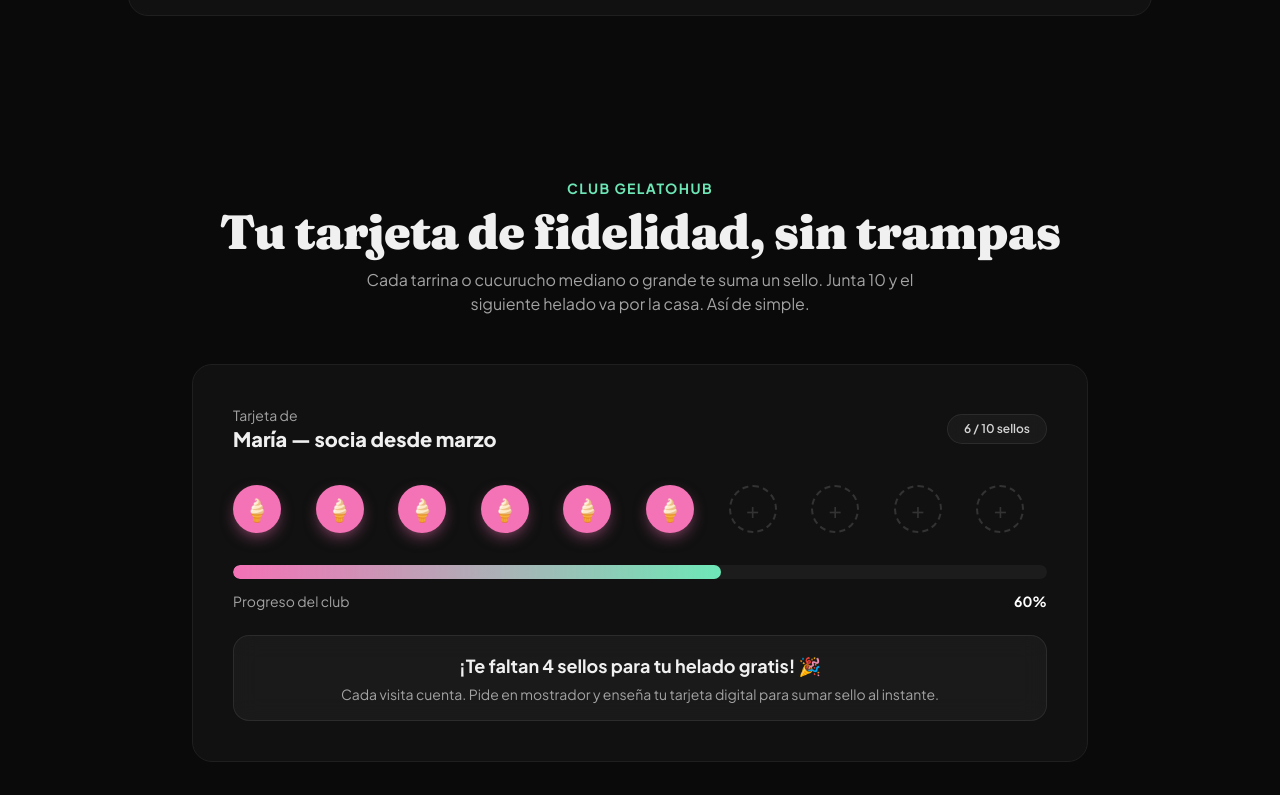
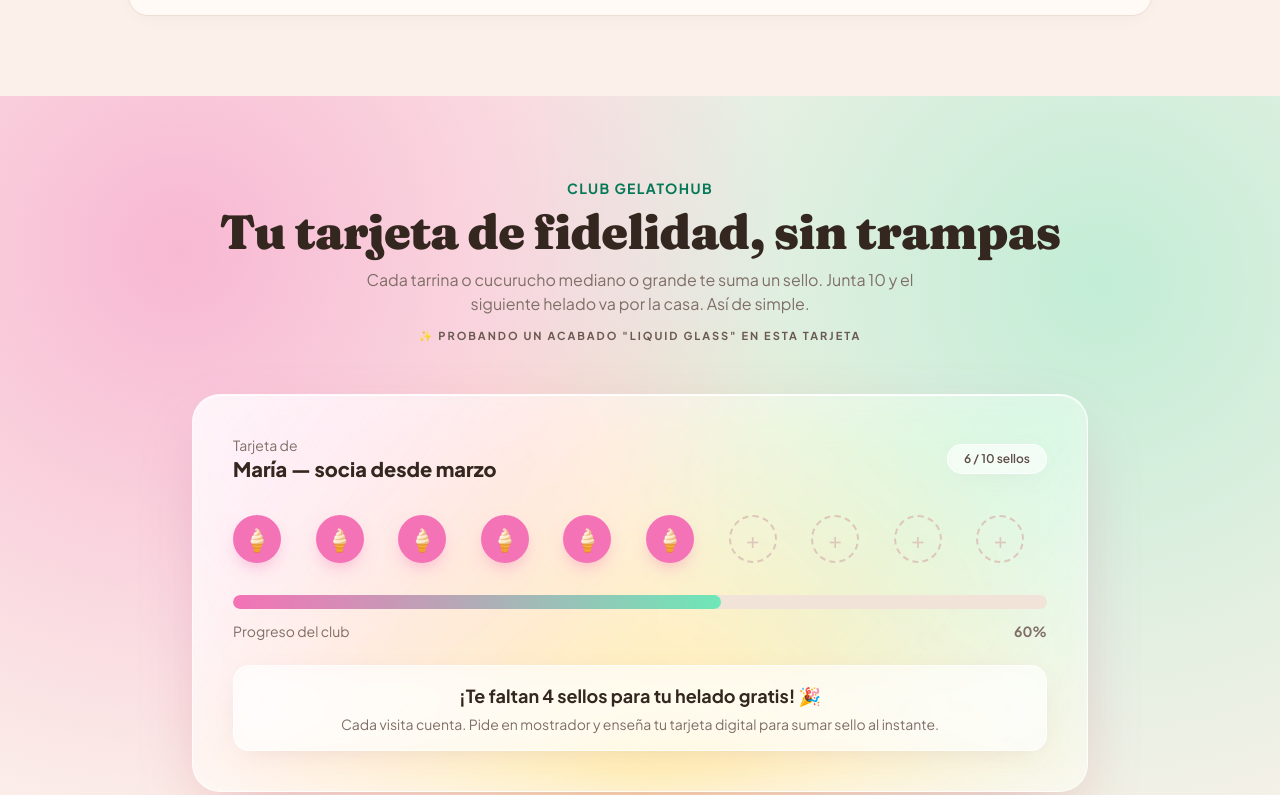
Before and after one commit to dariioacostaa06-glitch/gelatohub, a plain HTML site: page index.html in a window 1280 px wide. Shown: the part 3218-4013 px from the top of the page. Drawn offline with nearby package versions, Linux system fonts and the light colour scheme.

Commit message:
Pasa la web a tema claro pastel y prueba un acabado liquid glass
Fondo crema cálido en vez de negro, header/nav en cristal blanco translúcido,
y se recolorea la escala "neutral" de Tailwind a tonos cálidos para mantener
contraste sobre el nuevo fondo claro (mejor encaje con una heladería).
Se añade además un nuevo estilo .liquid-glass (blur + saturación + brillos
especulares) aplicado como prueba a la tarjeta del Club GelatoHub, sobre un
fondo con manchas de color para que se note el efecto de cristal.

Co-Authored-By: Claude Sonnet 4.6 <noreply@anthropic.com>

```diff
--- a/index.html
+++ b/index.html
@@ -7,48 +7,92 @@
 <link rel="preconnect" href="https://fonts.googleapis.com">
 <link href="https://fonts.googleapis.com/css2?family=Fraunces:ital,opsz,wght@0,9..144,400..900;1,9..144,400..900&family=Plus+Jakarta+Sans:wght@400;500;600;700;800&display=swap" rel="stylesheet"/>
 <script src="https://cdn.tailwindcss.com"></script>
+<script>
+  /* Recoloreamos la escala "neutral" de Tailwind a tonos cálidos: el sitio
+     pasó de fondo oscuro a un crema pastel y los grises fríos por defecto
+     quedaban apagados sobre ese fondo. */
+  tailwind.config = {
+    theme: { extend: { colors: { neutral: {
+      200:'#3b2e29', 300:'#5d4d46', 400:'#7f6f67', 500:'#a8978e', 700:'#ecdfd6', 900:'#f6efe9'
+    } } } }
+  }
+</script>
 <style>
-:root{--accent:#f472b6;--accent2:#ec4899;--mint:#6ee7b7}
+:root{
+  --bg:#fbf1ea;
+  --ink:#33271f;
+  --ink-soft:#6b5a51;
+  --accent:#db2777;
+  --accent-bg:#f472b6;
+  --accent2:#ec4899;
+  --mint:#047857;
+  --mint-bg:#6ee7b7;
+  --card:#fffaf6;
+  --line:#ecdfd6;
+}
 *{font-family:'Plus Jakarta Sans',sans-serif}
 h1,h2,h3{font-family:'Fraunces',serif;letter-spacing:-.015em}
-body{background:#0a0a0a;color:#f0f0f0}
-.glass{background:rgba(255,255,255,.04);backdrop-filter:blur(12px);border:1px solid rgba(255,255,255,.08)}
+body{background:var(--bg);color:var(--ink)}
+.glass{background:rgba(255,255,255,.55);backdrop-filter:blur(16px) saturate(140%);-webkit-backdrop-filter:blur(16px) saturate(140%);border:1px solid rgba(255,255,255,.7);box-shadow:0 6px 28px -12px rgba(170,110,135,.28)}
 .accent{color:var(--accent)}
-.accent-bg{background:var(--accent)}
+.accent-bg{background:var(--accent-bg)}
 .mint{color:var(--mint)}
-.btn-primary{background:var(--accent);color:#000;font-weight:700;transition:all .2s;border-radius:12px;padding:14px 28px;border:none;cursor:pointer}
-.btn-primary:hover{background:var(--accent2);transform:translateY(-2px);box-shadow:0 10px 30px -8px rgba(244,114,182,.6)}
-.card{background:#111;border:1px solid #1f1f1f;border-radius:20px;transition:all .3s}
-.card:hover{border-color:var(--accent);transform:translateY(-4px)}
+.btn-primary{background:var(--accent-bg);color:#2b1420;font-weight:700;transition:all .2s;border-radius:12px;padding:14px 28px;border:none;cursor:pointer;box-shadow:0 10px 28px -10px rgba(219,39,119,.4)}
+.btn-primary:hover{background:var(--accent2);color:#fff;transform:translateY(-2px);box-shadow:0 14px 34px -10px rgba(219,39,119,.55)}
+.card{background:var(--card);border:1px solid var(--line);border-radius:20px;transition:all .3s;box-shadow:0 4px 22px -12px rgba(140,100,90,.16)}
+.card:hover{border-color:var(--accent-bg);transform:translateY(-4px);box-shadow:0 16px 34px -14px rgba(219,39,119,.25)}
 .pulse-dot{display:inline-block;width:8px;height:8px;border-radius:9999px;background:#22c55e;animation:pulse 1.6s infinite}
 @keyframes pulse{0%{box-shadow:0 0 0 0 rgba(34,197,94,.6)}70%{box-shadow:0 0 0 10px rgba(34,197,94,0)}100%{box-shadow:0 0 0 0 rgba(34,197,94,0)}}
-.opt-btn{background:#161616;border:1px solid #2a2a2a;border-radius:12px;padding:14px 18px;transition:all .2s;cursor:pointer;font-weight:600;color:#d4d4d4;text-align:left}
-.opt-btn:hover{border-color:var(--accent);color:#fff}
-.opt-btn.active{background:var(--accent);color:#000;border-color:var(--accent);box-shadow:0 6px 20px -6px rgba(244,114,182,.7)}
+.opt-btn{background:#fffaf6;border:1px solid var(--line);border-radius:12px;padding:14px 18px;transition:all .2s;cursor:pointer;font-weight:600;color:var(--ink-soft);text-align:left}
+.opt-btn:hover{border-color:var(--accent-bg);color:var(--ink)}
+.opt-btn.active{background:var(--accent-bg);color:#2b1420;border-color:var(--accent-bg);box-shadow:0 6px 20px -6px rgba(244,114,182,.55)}
 .fade-in{animation:fadein .5s ease}
 @keyframes fadein{from{opacity:0;transform:translateY(10px) scale(.97)}to{opacity:1;transform:translateY(0) scale(1)}}
 .pop-in{animation:popin .5s cubic-bezier(.34,1.56,.64,1)}
 @keyframes popin{0%{opacity:0;transform:scale(.7) rotate(-6deg)}100%{opacity:1;transform:scale(1) rotate(0)}}
-.scoop{border-radius:50%;display:inline-block;box-shadow:inset -8px -10px 20px rgba(0,0,0,.25), 0 6px 14px rgba(0,0,0,.35);}
+.scoop{border-radius:50%;display:inline-block;box-shadow:inset -8px -10px 18px rgba(0,0,0,.12), 0 8px 18px -6px rgba(140,95,110,.28);}
 .stamp{width:48px;height:48px;border-radius:50%;display:flex;align-items:center;justify-content:center;font-size:22px;}
-.stamp.empty{border:2px dashed #333;color:#333;}
-.stamp.filled{box-shadow:0 6px 16px -4px rgba(244,114,182,.6);}
-.bar-track{background:#1c1c1c;border-radius:9999px;overflow:hidden;height:14px;}
-.bar-fill{background:linear-gradient(90deg,var(--accent),var(--mint));height:100%;border-radius:9999px;transition:width 1s ease;}
+.stamp.empty{border:2px dashed #ddc7ba;color:#ddc7ba;}
+.stamp.filled{box-shadow:0 8px 18px -6px rgba(244,114,182,.55);}
+.bar-track{background:#f1e3d8;border-radius:9999px;overflow:hidden;height:14px;}
+.bar-fill{background:linear-gradient(90deg,var(--accent-bg),var(--mint-bg));height:100%;border-radius:9999px;transition:width 1s ease;}
 ::-webkit-scrollbar{width:8px}
-::-webkit-scrollbar-track{background:#0a0a0a}
-::-webkit-scrollbar-thumb{background:#2a2a2a;border-radius:8px}
+::-webkit-scrollbar-track{background:var(--bg)}
+::-webkit-scrollbar-thumb{background:#e6d3c6;border-radius:8px}
 
 /* VITRINA — scroll reveal 3D (adaptación vanilla del patrón "container scroll") */
 .hero-scroll-track{position:relative;height:220vh}
 .hero-scroll-sticky{position:sticky;top:0;height:100vh;display:flex;flex-direction:column;align-items:center;justify-content:center;gap:clamp(1.75rem,4vw,3rem);overflow:hidden;padding:2rem 1.5rem}
-.hero-scroll-sticky::before{content:"";position:absolute;inset:0;z-index:-1;background:radial-gradient(circle at 50% 18%,rgba(244,114,182,.14),transparent 50%),radial-gradient(circle at 85% 85%,rgba(110,231,183,.1),transparent 55%)}
+.hero-scroll-sticky::before{content:"";position:absolute;inset:0;z-index:-1;background:radial-gradient(circle at 50% 18%,rgba(219,39,119,.14),transparent 50%),radial-gradient(circle at 85% 85%,rgba(4,120,87,.09),transparent 55%)}
 .hero-scroll-header{text-align:center;max-width:46rem;will-change:transform}
-.hero-scroll-card{width:min(74rem,94vw);height:min(36rem,58vh);border:4px solid rgba(108,108,108,.4);border-radius:30px;background:#1c1c1c;padding:.6rem;box-shadow:0 0 #0000004d,0 9px 20px #0000004a,0 37px 37px #00000042,0 84px 50px #00000026,0 149px 60px #0000000a;transform-style:preserve-3d;will-change:transform}
+.hero-scroll-card{width:min(74rem,94vw);height:min(36rem,58vh);border:4px solid rgba(150,115,95,.35);border-radius:30px;background:#2b211c;padding:.6rem;box-shadow:0 0 #0000004d,0 9px 20px #0000004a,0 37px 37px #00000042,0 84px 50px #00000026,0 149px 60px #0000000a;transform-style:preserve-3d;will-change:transform}
 .hero-scroll-card-inner{position:relative;width:100%;height:100%;border-radius:22px;overflow:hidden}
 .hero-scroll-card-inner img{width:100%;height:100%;object-fit:cover;display:block}
 .hero-scroll-card-overlay{position:absolute;inset:auto 0 0 0;padding:1.5rem 1.75rem;background:linear-gradient(to top,rgba(0,0,0,.8),transparent);display:flex;flex-wrap:wrap;gap:.4rem 1.5rem;align-items:flex-end;justify-content:space-between}
 @media(max-width:768px){.hero-scroll-track{height:170vh}.hero-scroll-card{height:min(26rem,52vh)}}
+
+/* LIQUID GLASS — probando el acabado "vidrio líquido" en la tarjeta de fidelidad */
+.liquid-glass{
+  position:relative;overflow:hidden;border-radius:28px;
+  background:linear-gradient(135deg, rgba(255,255,255,.62), rgba(255,255,255,.26));
+  backdrop-filter:blur(22px) saturate(180%);
+  -webkit-backdrop-filter:blur(22px) saturate(180%);
+  border:1px solid rgba(255,255,255,.8);
+  box-shadow:
+    0 24px 70px -24px rgba(190,80,140,.4),
+    inset 0 1px 0 rgba(255,255,255,.95),
+    inset 0 -16px 36px -20px rgba(255,255,255,.5);
+}
+.liquid-glass::before{
+  content:"";position:absolute;inset:0;pointer-events:none;
+  background:linear-gradient(125deg, rgba(255,255,255,.55) 0%, transparent 32%, transparent 68%, rgba(255,255,255,.32) 100%);
+  mix-blend-mode:overlay;
+}
+.liquid-glass::after{
+  content:"";position:absolute;top:0;left:10%;right:10%;height:1px;pointer-events:none;
+  background:linear-gradient(90deg, transparent, rgba(255,255,255,.95), transparent);
+}
+.liquid-glass > *{position:relative}
 </style>
 </head>
 <body class="antialiased">
@@ -61,11 +105,11 @@ body{background:#0a0a0a;color:#f0f0f0}
       <span class="font-extrabold text-xl tracking-tight">Gelato<span class="accent">Hub</span></span>
     </div>
     <div class="hidden md:flex items-center gap-8 text-sm font-medium text-neutral-300">
-      <a href="#quiz" class="hover:text-white transition">Encuentra tu sabor</a>
-      <a href="#vive" class="hover:text-white transition">La vitrina</a>
-      <a href="#sabores" class="hover:text-white transition">Sabores de la semana</a>
-      <a href="#fidelidad" class="hover:text-white transition">Club GelatoHub</a>
-      <a href="#opiniones" class="hover:text-white transition">Opiniones</a>
+      <a href="#quiz" class="hover:text-[var(--ink)] transition">Encuentra tu sabor</a>
+      <a href="#vive" class="hover:text-[var(--ink)] transition">La vitrina</a>
+      <a href="#sabores" class="hover:text-[var(--ink)] transition">Sabores de la semana</a>
+      <a href="#fidelidad" class="hover:text-[var(--ink)] transition">Club GelatoHub</a>
+      <a href="#opiniones" class="hover:text-[var(--ink)] transition">Opiniones</a>
     </div>
     <a href="#quiz" class="btn-primary text-sm">Pide ya 🍦</a>
   </div>
@@ -184,7 +228,7 @@ body{background:#0a0a0a;color:#f0f0f0}
       </div>
 
       <div id="quiz-nav" class="flex justify-between items-center mt-8">
-        <button id="quiz-back" class="text-sm font-semibold text-neutral-400 hover:text-white transition disabled:opacity-0" disabled>← Anterior</button>
+        <button id="quiz-back" class="text-sm font-semibold text-neutral-400 hover:text-[var(--ink)] transition disabled:opacity-0" disabled>← Anterior</button>
         <span class="text-xs text-neutral-500">Elige una opción para continuar</span>
       </div>
     </div>
@@ -192,15 +236,17 @@ body{background:#0a0a0a;color:#f0f0f0}
 </section>
 
 <!-- TARJETA DE FIDELIDAD -->
-<section id="fidelidad" class="py-20 px-6">
+<section id="fidelidad" class="py-20 px-6 relative overflow-hidden">
+  <div class="absolute inset-0 -z-10" style="background:radial-gradient(circle at 14% 20%, rgba(244,114,182,.45), transparent 48%), radial-gradient(circle at 86% 24%, rgba(110,231,183,.4), transparent 50%), radial-gradient(circle at 50% 88%, rgba(251,191,36,.32), transparent 52%);"></div>
   <div class="max-w-4xl mx-auto">
     <div class="text-center mb-12">
       <span class="mint font-bold uppercase tracking-widest text-sm">Club GelatoHub</span>
       <h2 class="text-3xl md:text-5xl font-black mt-2">Tu tarjeta de fidelidad, sin trampas</h2>
       <p class="text-neutral-400 mt-3 max-w-xl mx-auto">Cada tarrina o cucurucho mediano o grande te suma un sello. Junta 10 y el siguiente helado va por la casa. Así de simple.</p>
+      <span class="inline-block mt-3 text-[11px] uppercase tracking-[0.18em] font-bold text-[var(--ink-soft)]">✨ probando un acabado "liquid glass" en esta tarjeta</span>
     </div>
 
-    <div class="card p-8 md:p-10">
+    <div class="liquid-glass p-8 md:p-10">
       <div class="flex flex-wrap items-center justify-between gap-4 mb-8">
         <div>
           <p class="text-sm text-neutral-400">Tarjeta de</p>
@@ -227,7 +273,7 @@ body{background:#0a0a0a;color:#f0f0f0}
       </div>
       <div class="flex items-center justify-between text-sm text-neutral-400 mb-6">
         <span>Progreso del club</span>
-        <span id="loyalty-pct" class="font-bold text-white">0%</span>
+        <span id="loyalty-pct" class="font-bold">0%</span>
       </div>
 
       <div class="glass rounded-2xl px-6 py-4 text-center">
```
